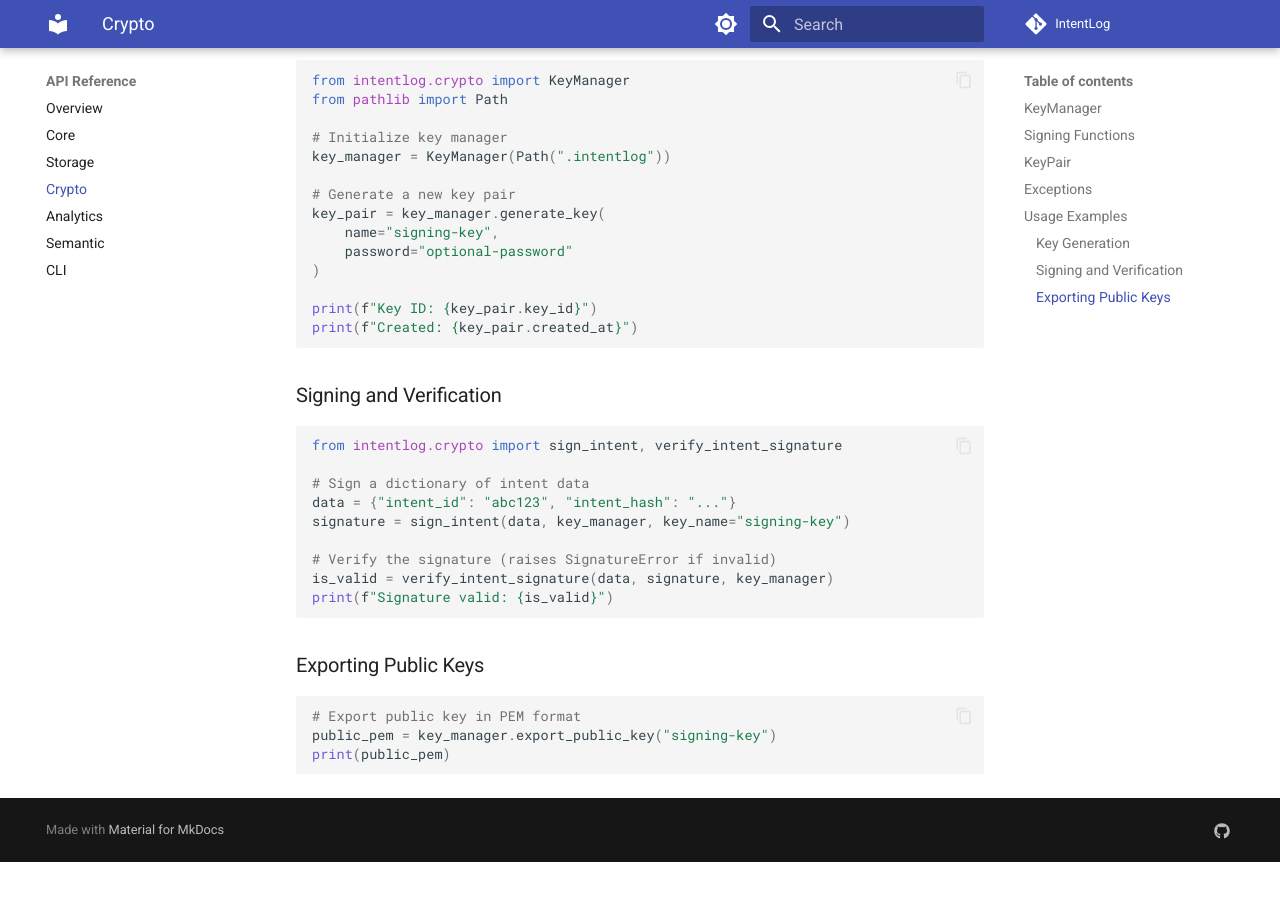
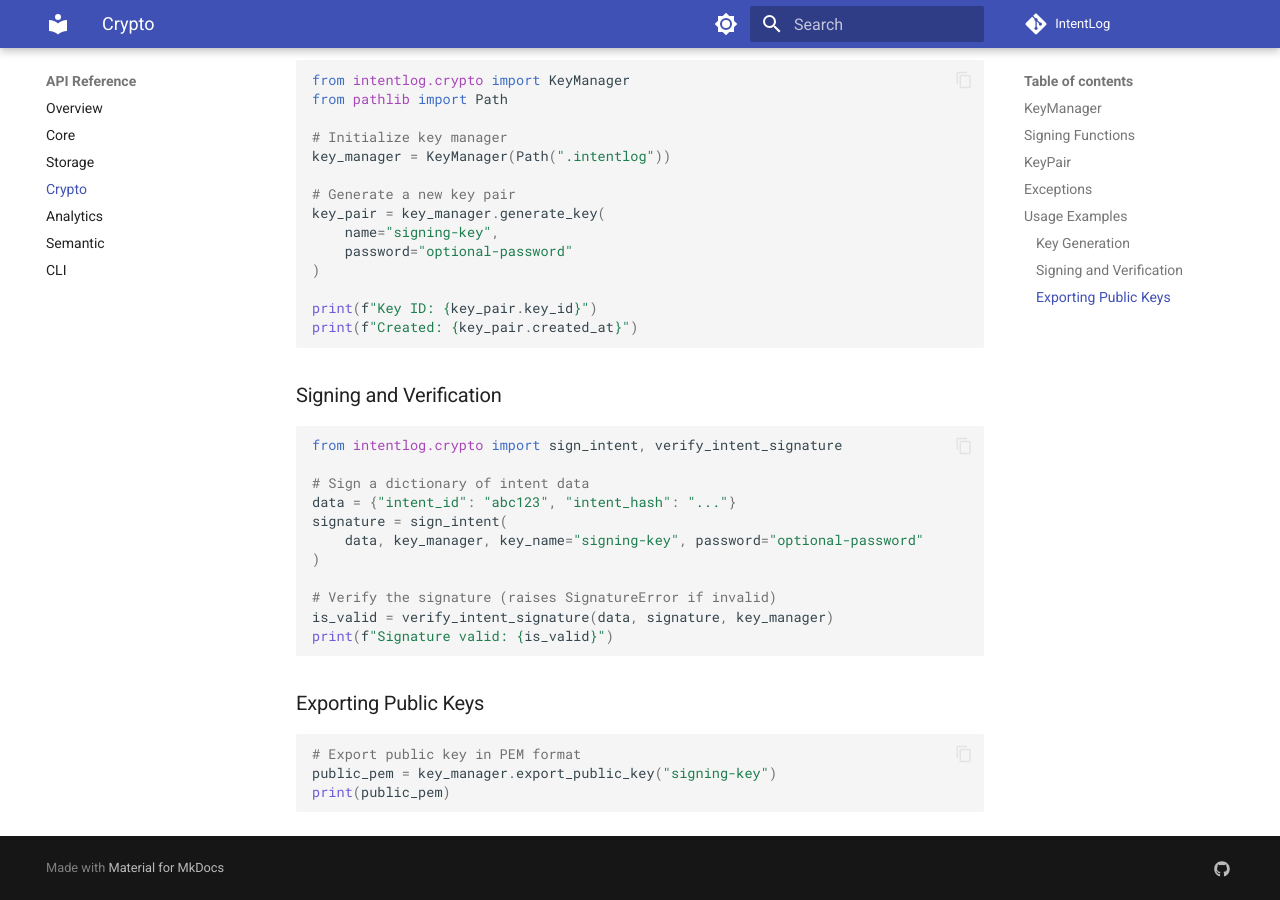
Before and after one commit to kase1111-hash/IntentLog, an MkDocs documentation site: the page built from docs/api/crypto.md, in a window 1280 px wide and 900 px high, scrolled down 1600 px. Built offline with MkDocs 1.6.1 and Material for MkDocs 9.7.7, drawn with Linux system fonts in a browser that asks for light colours; comment, search, counter and statistics services are not loaded; before the commit the page ends 2462 px from its top, so only the background shows below that.

```diff
--- a/docs/api/crypto.md
+++ b/docs/api/crypto.md
@@ -84,7 +84,9 @@ from intentlog.crypto import sign_intent, verify_intent_signature
 
 # Sign a dictionary of intent data
 data = {"intent_id": "abc123", "intent_hash": "..."}
-signature = sign_intent(data, key_manager, key_name="signing-key")
+signature = sign_intent(
+    data, key_manager, key_name="signing-key", password="optional-password"
+)
 
 # Verify the signature (raises SignatureError if invalid)
 is_valid = verify_intent_signature(data, signature, key_manager)
--- a/pyproject.toml
+++ b/pyproject.toml
@@ -74,7 +74,7 @@ all = [
 docs = [
     "mkdocs>=1.5.0,<2.0.0",
     "mkdocs-material>=9.0.0,<10.0.0",
-    "mkdocstrings[python]>=0.24.0,<1.0.0",
+    "mkdocstrings[python]>=0.24.0,<2.0.0",
 ]
 [project.scripts]
 intentlog = "intentlog.cli:main"
```
